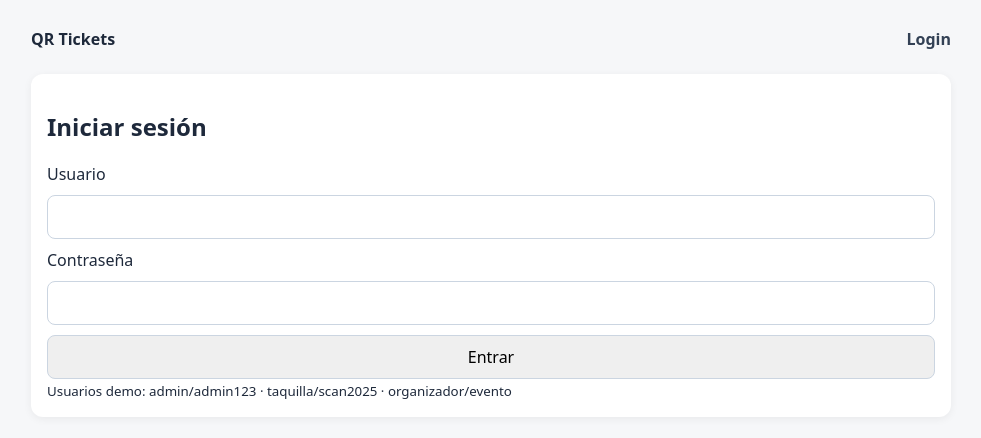
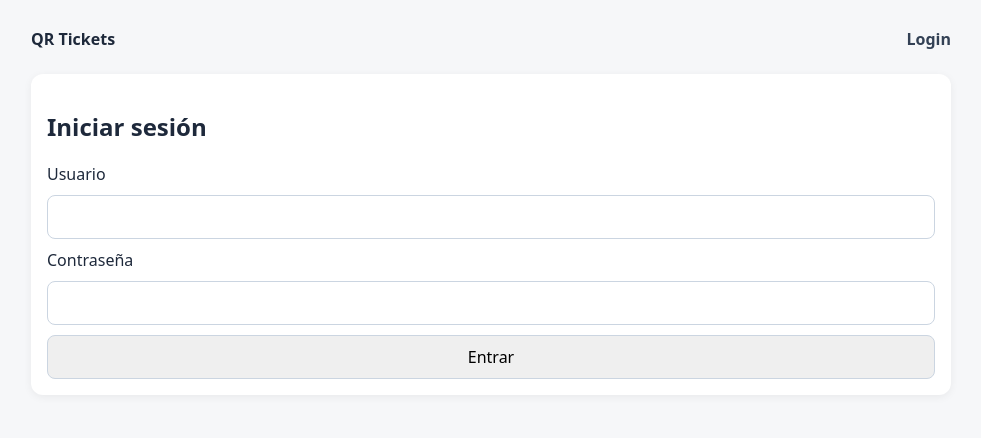
Before and after one commit to JoaquinGarciaR/qr-tickets-frontend, a React (Vite) app: page /login in a window 1280 px wide. Shown: the top 438 px of the page, without its empty margins (149-1130 px from the left). Built offline with nearby package versions, Linux system fonts and the light colour scheme.

Commit message:
Deleleting demo credentials

```diff
--- a/src/components/Login.jsx
+++ b/src/components/Login.jsx
@@ -31,7 +31,7 @@ export default function Login() {
                 <button>Entrar</button>
                 {err && <p className="error">{err}</p>}
             </form>
-            <small>Usuarios demo: admin/admin123 · taquilla/scan2025 · organizador/evento</small>
+            {/*<small>Usuarios demo: admin/admin123 · taquilla/scan2025 · organizador/evento</small>*/}
         </div>
     );
 }
```
